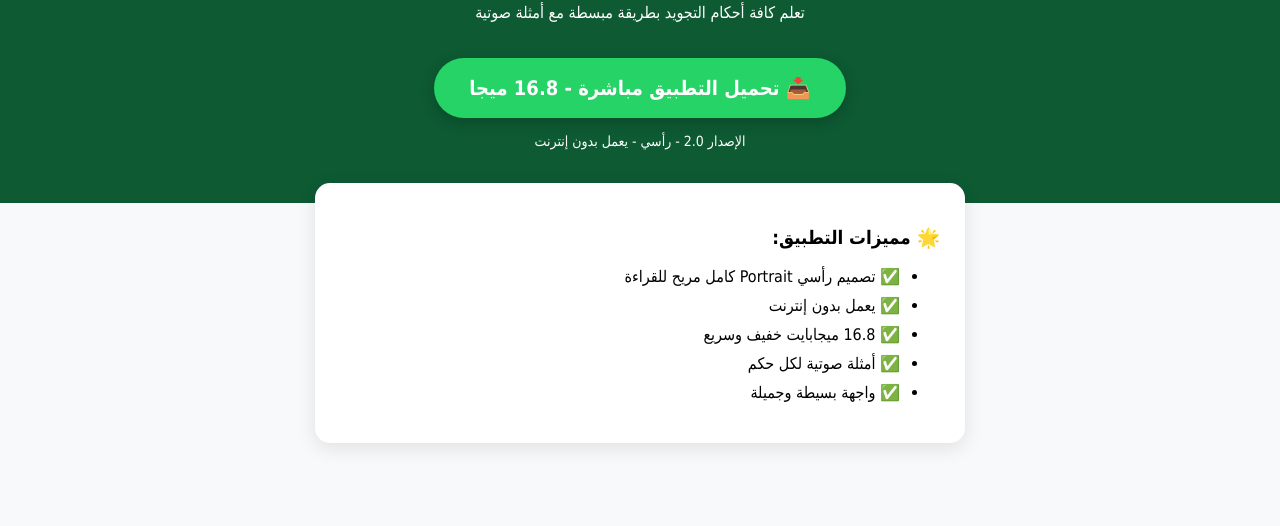
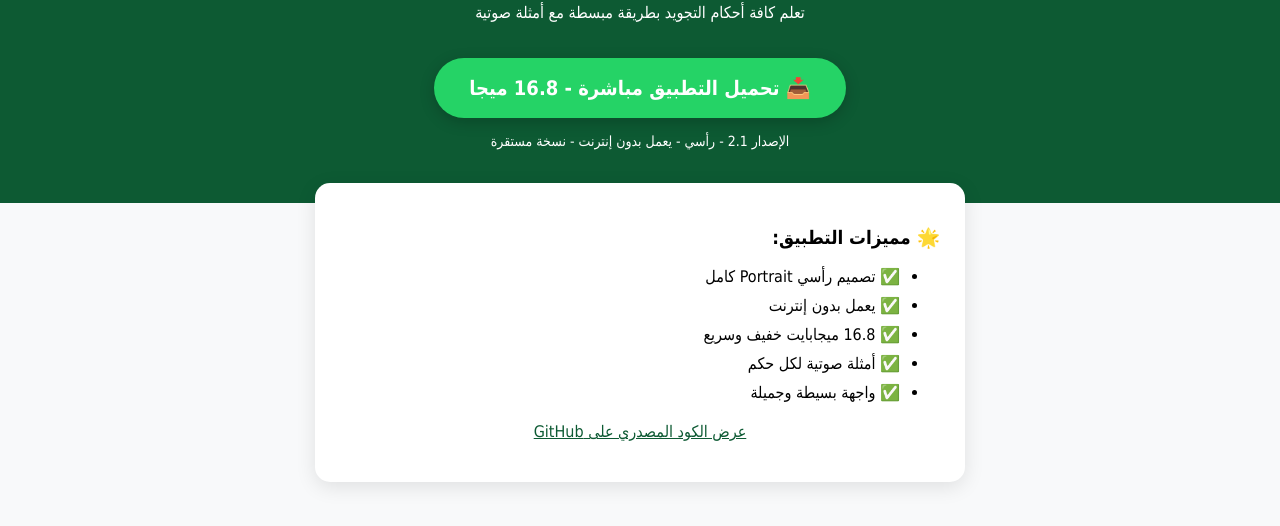
Before and after one commit to hanymhgob-sudo/ahkam-tajweed, a plain HTML site: page index.html in a window 1280 px wide. Shown: the part 250-776 px from the top of the page. Drawn offline with Linux system fonts and the light colour scheme.

Commit message:
Update index.html

```diff
--- a/index.html
+++ b/index.html
@@ -19,18 +19,21 @@ body{font-family: Tahoma, sans-serif; background:#f8f9fa; margin:0; text-align:c
 <img src="icon.png" alt="ايقونة التطبيق">
 <h1>البيان في أحكام تجويد القرآن</h1>
 <p>تعلم كافة أحكام التجويد بطريقة مبسطة مع أمثلة صوتية</p>
-<a class="btn" href="https://github.com/hanymhgob-sudo/ahkam-tajweed/releases/download/v2.0/_1_1.0.apk">📥 تحميل التطبيق مباشرة - 16.8 ميجا</a>
-<p style="margin-top:15px; font-size:14px;">الإصدار 2.0 - رأسي - يعمل بدون إنترنت</p>
+<a class="btn" href="https://github.com/hanymhgob-sudo/ahkam-tajweed/releases/download/v2.1/albayan.apk">📥 تحميل التطبيق مباشرة - 16.8 ميجا</a>
+<p style="margin-top:15px; font-size:14px;">الإصدار 2.1 - رأسي - يعمل بدون إنترنت - نسخة مستقرة</p>
 </div>
 <div class="features">
 <h3>🌟 مميزات التطبيق:</h3>
 <ul>
-<li>✅ تصميم رأسي Portrait كامل مريح للقراءة</li>
+<li>✅ تصميم رأسي Portrait كامل</li>
 <li>✅ يعمل بدون إنترنت</li>
 <li>✅ 16.8 ميجابايت خفيف وسريع</li>
 <li>✅ أمثلة صوتية لكل حكم</li>
 <li>✅ واجهة بسيطة وجميلة</li>
 </ul>
+<p style="text-align:center; margin-top:20px;">
+<a href="https://github.com/hanymhgob-sudo/ahkam-tajweed" style="color:#0d5a33;">عرض الكود المصدري على GitHub</a>
+</p>
 </div>
 </body>
 </html>
```
